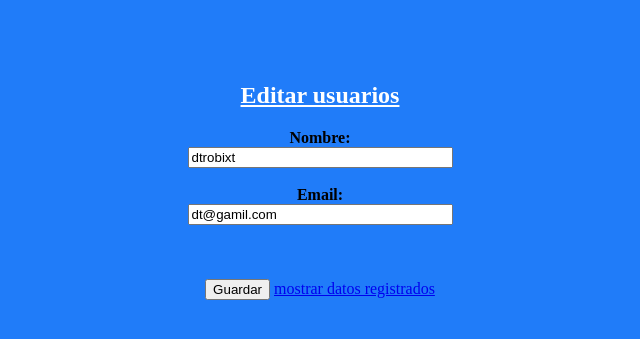
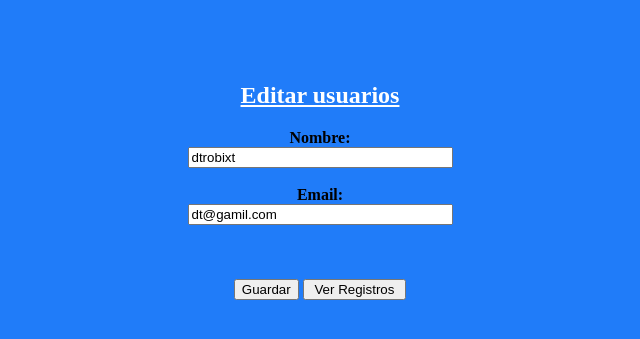
Before and after one commit to Duba-Ruales/L4G03-CRUD-formulario, a PHP site: page /editar.php?id=1 in a window 1280 px wide. Shown: the top 339 px of the page, without its empty margins (320-960 px from the left). Run offline with PHP 8.4, Linux system fonts and the light colour scheme; data comes from the database, SQL or seed files in the repository.

Commit message:
actuaalizacion boton

```diff
--- a/editar.php
+++ b/editar.php
@@ -47,7 +47,8 @@ if(!$persona){//$persona == false){
   </div> <br><br><br>
  <div>
  <input type="submit" value="Guardar"/>
- <a href ="index.php">mostrar datos registrados</a>
+ <!-- <a href ="index.php">mostrar datos registrados</a>-->
+ <input type="button" onclick="location.href='index.php';" value=" Ver Registros "/>
  </div>
 
 <!--
```
